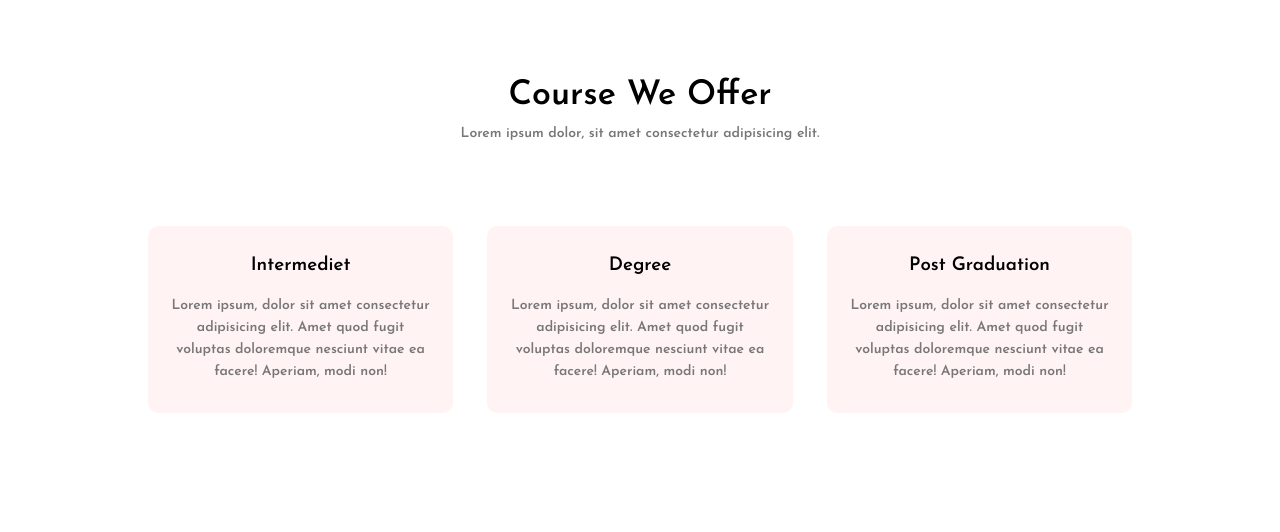
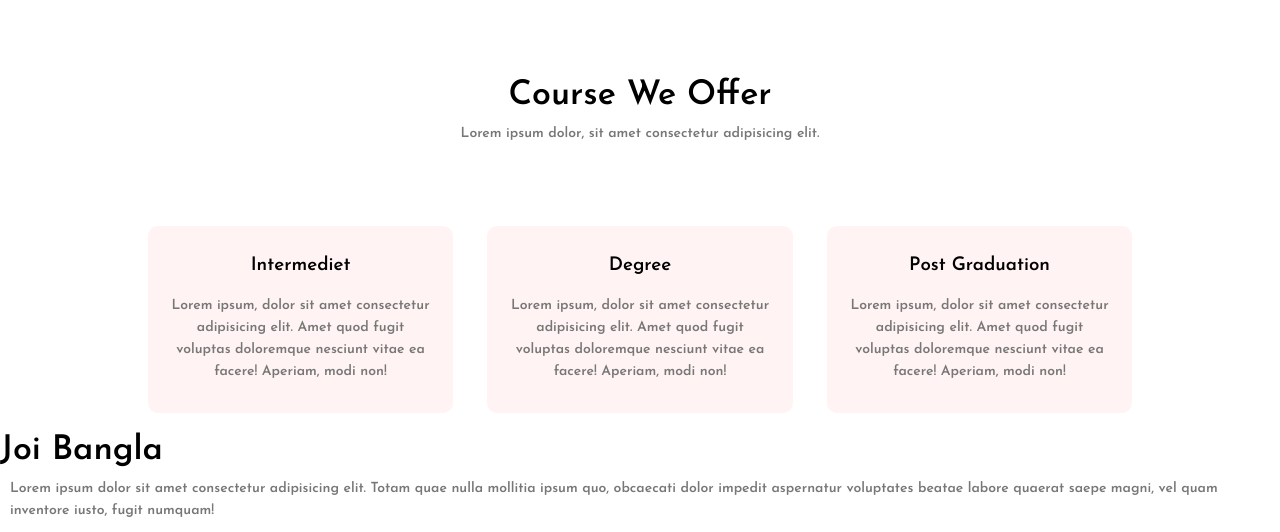
Before and after one commit to parthasarathi019/first-repo, a plain HTML site: page index.html in a window 1280 px wide. Shown: the part 822-1354 px from the top of the page. Before the commit the page ends 1255 px from the top, so only its background shows below. Drawn offline with Linux system fonts and the light colour scheme.

Commit message:
scond commit

```diff
--- a/index.html
+++ b/index.html
@@ -65,6 +65,12 @@
 
 </section>
 
+<section>
+   <div>
+      <h1>Joi Bangla</h1>
+      <p>Lorem ipsum dolor sit amet consectetur adipisicing elit. Totam quae nulla mollitia ipsum quo, obcaecati dolor impedit aspernatur voluptates beatae labore quaerat saepe magni, vel quam inventore iusto, fugit numquam!</p>
+   </div>
+</section>
 <script src="practise.js"></script>
 </body>
 </html>
```
